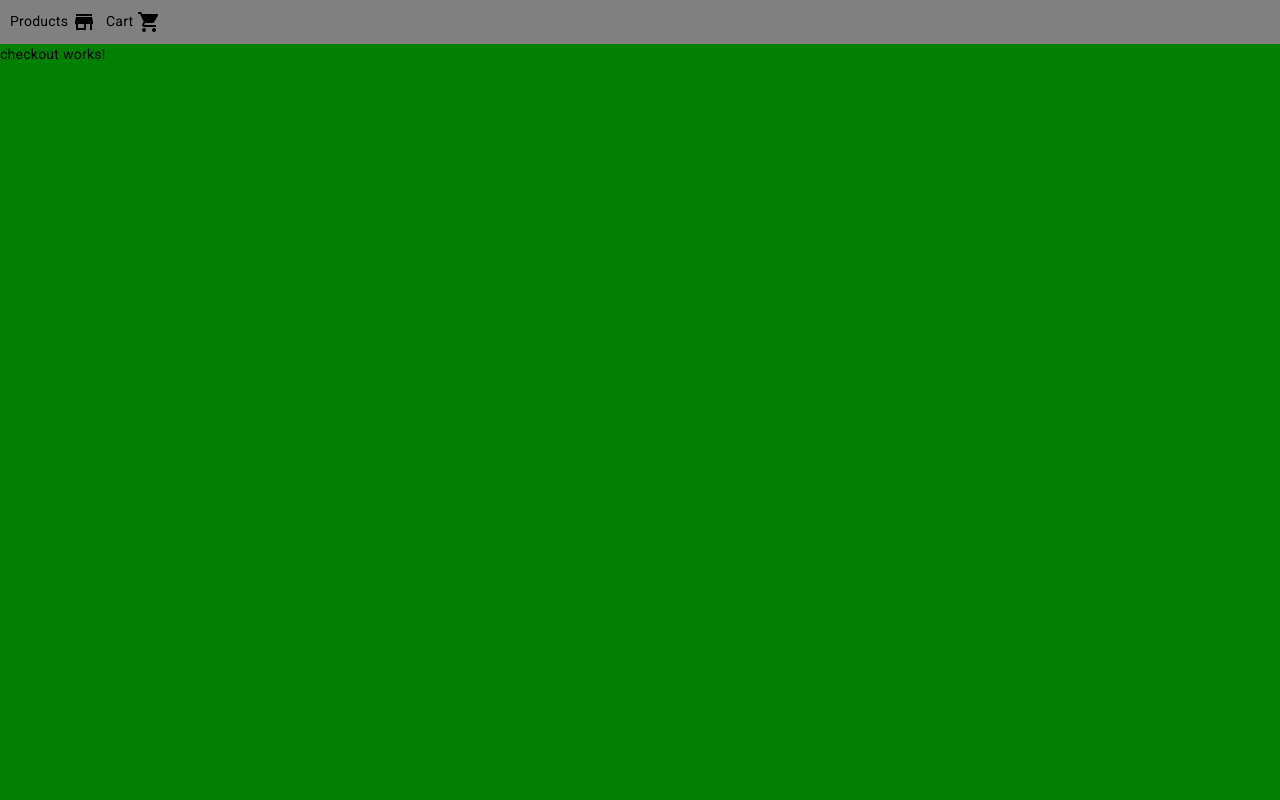
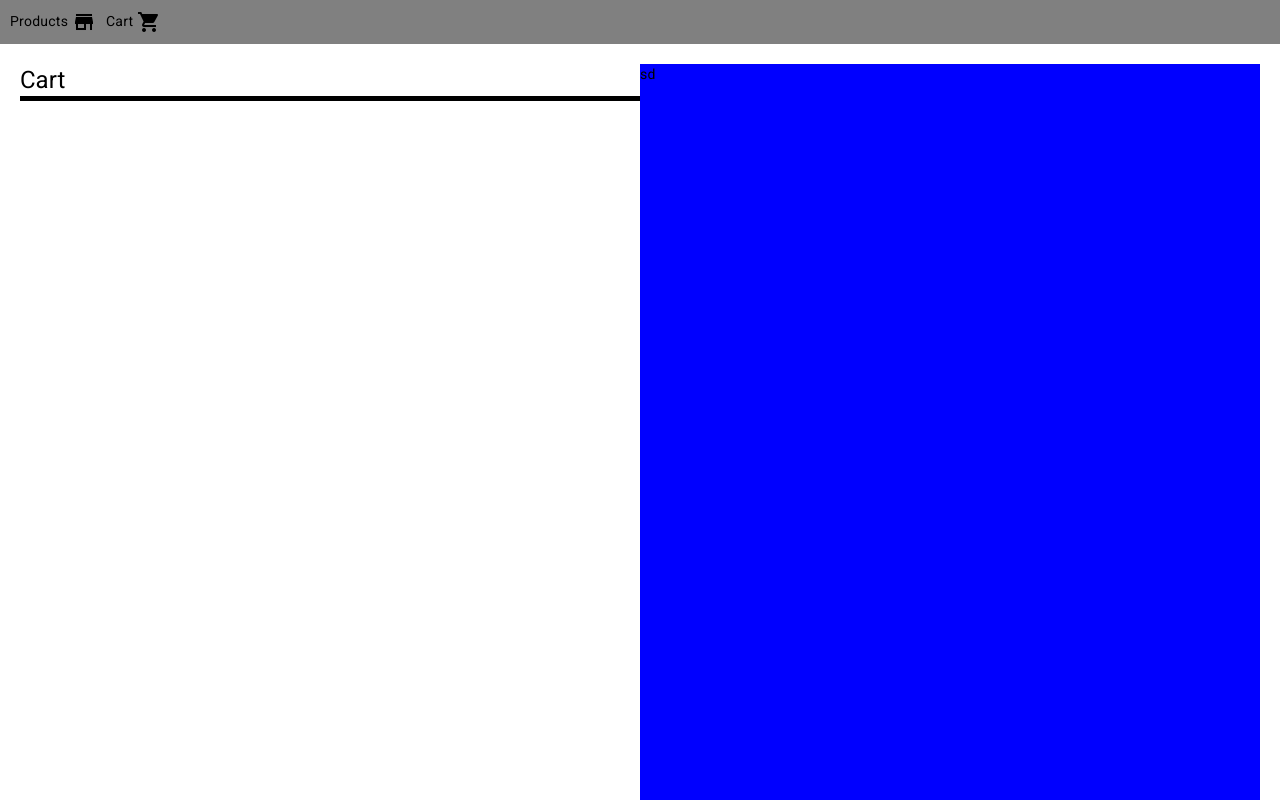
Before and after one commit to quyet-v/CodeChallenge, an Angular app: page /cart in a window 1280 px wide. Built offline with nearby package versions, Linux system fonts and the light colour scheme; sample sign-in values are in the browser's storage.

Commit message:
style: styled list of items in cart

```diff
--- a/src/app/modules/cart/components/cart/cart.component.css
+++ b/src/app/modules/cart/components/cart/cart.component.css
@@ -1,5 +1,6 @@
 .cart-container {
     width: 100%;
     height: 100%;
-    background-color: green;
+    display: flex;
+    padding: 20px;
 }
--- a/src/app/modules/cart/components/cart/cart.component.html
+++ b/src/app/modules/cart/components/cart/cart.component.html
@@ -1,4 +1,4 @@
 <div class="cart-container">
-    <app-items [items]="cartService.getCart()"></app-items>
-    <app-checkout></app-checkout>
+    <app-items [ngStyle]="{'flex': 0.5}" [items]="cartService.getCart()"></app-items>
+    <app-checkout [ngStyle]="{'flex': 0.5}"></app-checkout>
 </div>
--- a/src/app/modules/cart/components/checkout/checkout.component.css
+++ b/src/app/modules/cart/components/checkout/checkout.component.css
@@ -0,0 +1,4 @@
+.checkout-container {
+    background-color: blue;
+    height: 100%;
+}
--- a/src/app/modules/cart/components/checkout/checkout.component.html
+++ b/src/app/modules/cart/components/checkout/checkout.component.html
@@ -1 +1,3 @@
-<p>checkout works!</p>
+<div class="checkout-container">
+sd
+</div>
--- a/src/app/modules/cart/components/item/item.component.css
+++ b/src/app/modules/cart/components/item/item.component.css
@@ -0,0 +1,15 @@
+.item-container {
+    display: flex;
+    justify-content: space-between;
+    margin-top: 10px;
+    background: gray;
+    padding: 10px;
+}
+
+.item-quantity-info {
+    display: flex;
+}
+
+.item-quantity-info > * {
+    margin-right: 10px;
+}
--- a/src/app/modules/cart/components/item/item.component.html
+++ b/src/app/modules/cart/components/item/item.component.html
@@ -1,7 +1,7 @@
 <div class="item-container" *ngIf="item != undefined">
     <h1>{{item.name}}</h1>
     <div class="item-quantity-info" >
-        <input type="number">
+        <input class="quantity-input" type="number">
         <h1 *ngIf="item.quantity != undefined">{{item.quantity * item.price}}</h1>
     </div>
 </div>
--- a/src/app/modules/cart/components/items/items.component.css
+++ b/src/app/modules/cart/components/items/items.component.css
@@ -0,0 +1,7 @@
+.items-container {
+    height: 100%;
+}
+
+.cart-title {
+    border-bottom: 5px solid black;
+}
--- a/src/app/modules/cart/components/items/items.component.html
+++ b/src/app/modules/cart/components/items/items.component.html
@@ -1,3 +1,4 @@
-<div>
+<div class="items-container">
+    <h1 class="cart-title">Cart</h1>
     <app-item *ngFor="let item of items" [item]="item"></app-item>
 </div>
```
